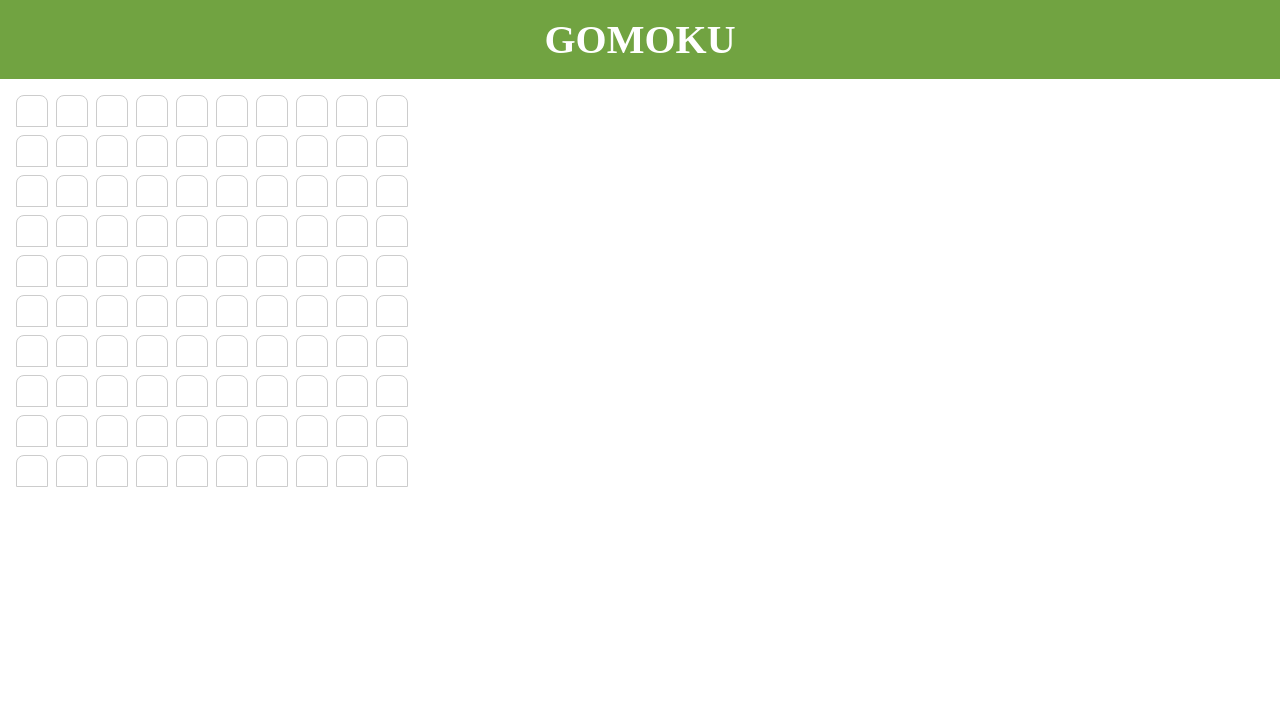
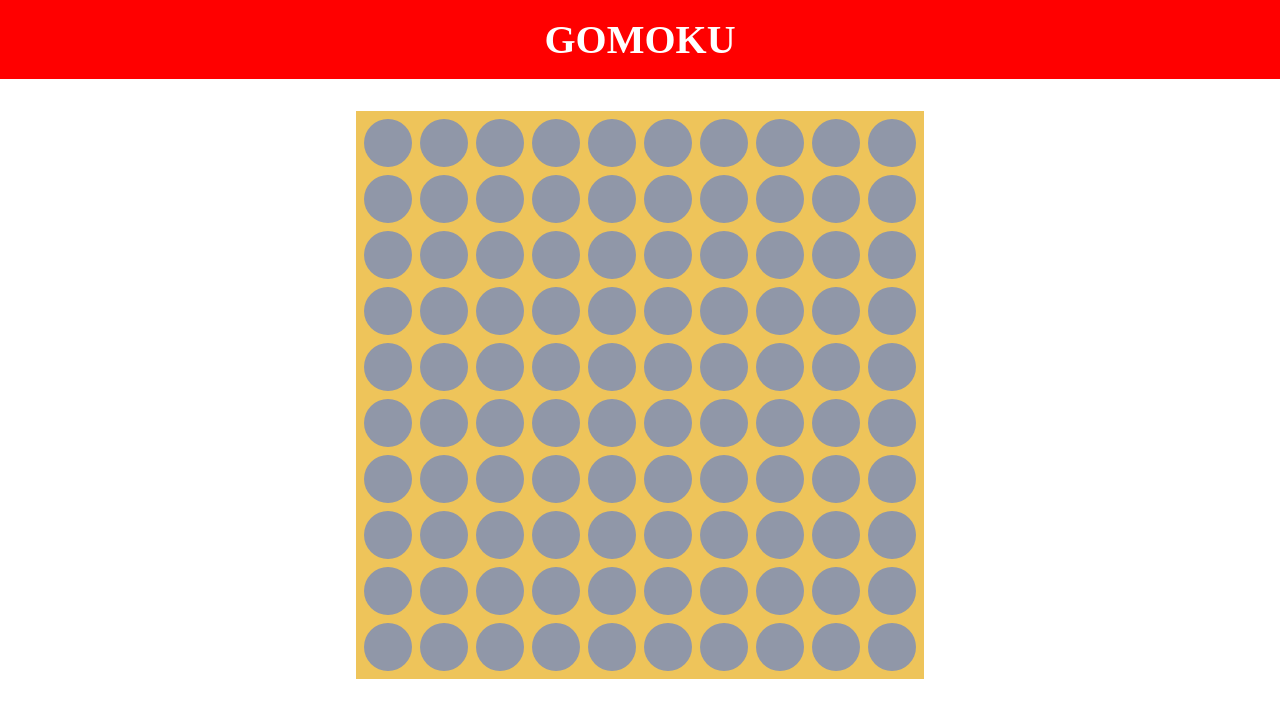
Before and after one commit to hchapma5/gomoku-typescript, a website built with Parcel: page index.html in a window 1280 px wide. Built offline with nearby package versions, Linux system fonts and the light colour scheme.

Commit message:
minor styling

```diff
--- a/style.css
+++ b/style.css
@@ -8,7 +8,7 @@ body {
 .header {
     font-size: 2.5rem;
     padding: 1rem;
-    background-color: #71a341;
+    background-color: red;
     color: #FFFFFF;
     font-weight: bolder;
     text-transform: uppercase;
@@ -17,14 +17,17 @@ body {
 
 .main {
     flex: 1;
-    padding: 1rem;
     display: flex;
     flex-direction: column;
+    margin-top: 2rem;
 }
 
 .board {
     display: flex;
     flex-direction: column;
+    background-color: rgb(238, 196, 90);
+    align-self: center;
+    padding: 0.5rem;
     row-gap: 0.5rem;
 }
 
@@ -34,11 +37,10 @@ body {
 }
 
 .tile {
-    height: 2rem;
-    width: 2rem;
-    border: 1px solid #ccc;
-    border-top-left-radius: 0.5rem;
-    border-top-right-radius: 0.5rem;
+    height: 3rem;
+    width: 3rem;
+    /* border: 1px solid #000000; */
+    border-radius: 50%;
     box-sizing: border-box;
     cursor: pointer;
 }
@@ -49,11 +51,11 @@ body {
 }
 
 .tile.selected {
-    background-color: #16437E;
+    background-color: #000000;
 }
 
 .tile.available {
-    background-color: #fff;
+    background-color: rgb(144, 151, 168);
 }
 
 .tile.available:hover {
```
